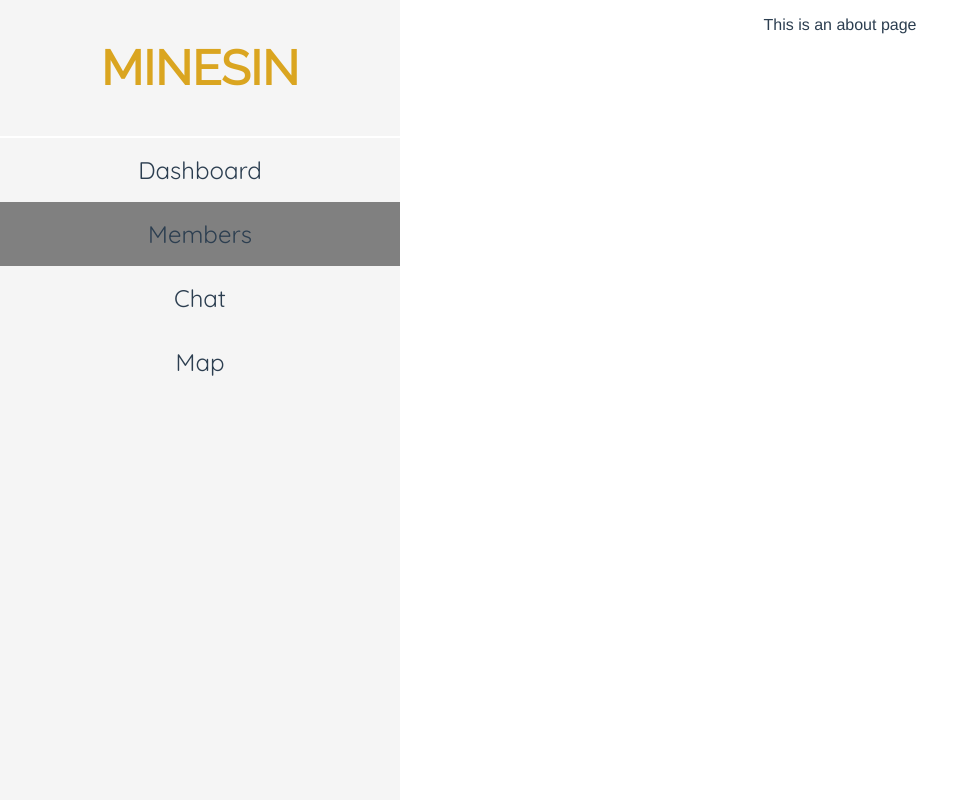
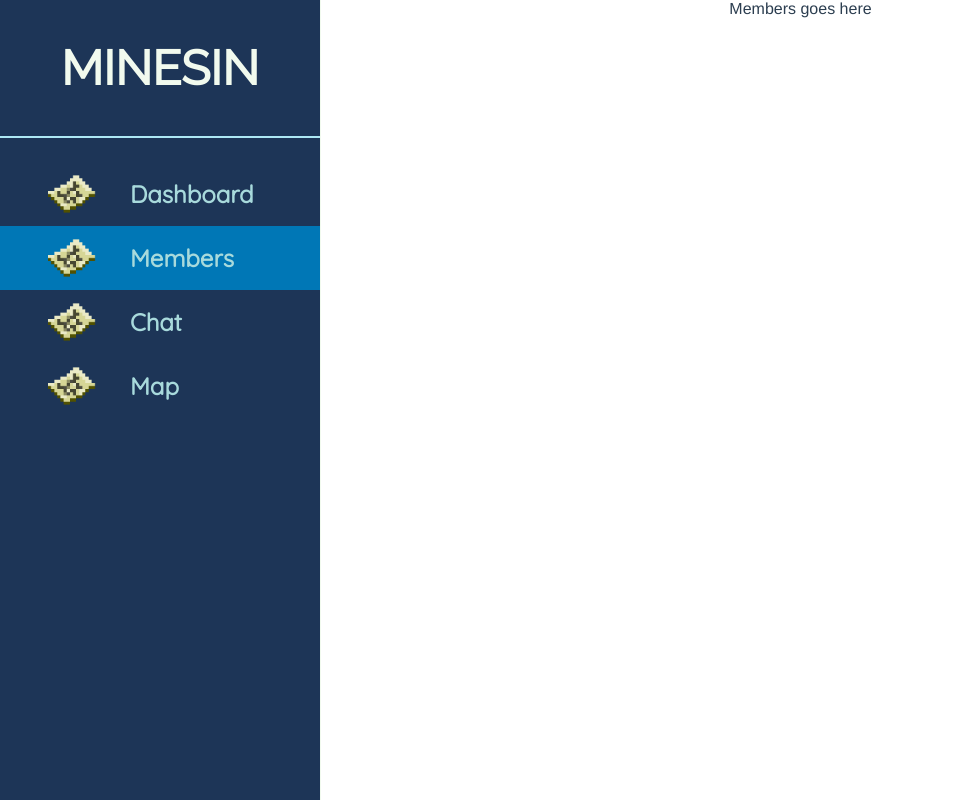
Before and after one commit to OmsinKrissada/minesin-interface, a Vue app: page /members in a window 1280 px wide. Shown: the whole page, without its empty margins (0-979 px from the left). Built offline with nearby package versions, Linux system fonts and the light colour scheme; no server answers.

Commit message:
designs nav bar

```diff
--- a/src/App.vue
+++ b/src/App.vue
@@ -56,6 +56,10 @@ export default class App extends Vue {
 	// font-size: 16px;
 }
 
+body::-webkit-scrollbar {
+	width: 0rem;
+}
+
 #app {
 	position: relative;
 	display: flex;
@@ -72,6 +76,6 @@ export default class App extends Vue {
 	// width: eval(100vw - 20rem);
 	// background-color: grey;
 	width: 100%;
-	margin: 1rem;
+	margin: 0rem;
 }
 </style>
--- a/src/components/NavBar.vue
+++ b/src/components/NavBar.vue
@@ -4,15 +4,19 @@
 			<router-link to="/">MINESIN</router-link>
 		</div>
 		<router-link class="link" to="/dashboard">
+			<img src="@/assets/map-icon.png" width="auto" height="50 rem" />
 			<p>Dashboard</p>
 		</router-link>
 		<router-link class="link" to="/members">
+			<img src="@/assets/map-icon.png" width="auto" height="50 rem" />
 			<p>Members</p>
 		</router-link>
 		<router-link class="link" to="/chat">
+			<img src="@/assets/map-icon.png" width="auto" height="50 rem" />
 			<p>Chat</p>
 		</router-link>
 		<router-link class="link" to="/map">
+			<img src="@/assets/map-icon.png" width="auto" height="50 rem" />
 			<p>Map</p>
 		</router-link>
 	</div>
@@ -32,30 +36,32 @@ export default class NavBar extends Vue { }
 <style scoped lang="scss">
 #nav {
 	// padding: 30px;
-	background-color: whitesmoke;
+	background-color: #1d3557;
 	position: relative;
 	height: 100vh;
 
 	display: flex;
-	flex: 0 0 25rem;
+	flex: 0 0 20rem;
 	flex-direction: column;
 	justify-content: flex-start;
 	align-items: center;
+	border-right: 1px solid #f1faee;
 
 	.logo {
 		padding-top: 2.5rem;
 		padding-bottom: 2.5rem;
+		margin-bottom: 1.5rem;
 		width: 100%;
 		// margin-bottom: 3rem;
 		text-align: center;
-		border-bottom: 2px solid white;
+		border-bottom: 2px solid #ade8f4;
 
 		a {
 			font-family: "Raleway";
 			font-size: 3rem;
 			font-weight: 1000;
 			text-decoration: none;
-			color: goldenrod;
+			color: #f1faee;
 		}
 	}
 
@@ -64,19 +70,25 @@ export default class NavBar extends Vue { }
 		height: 4rem;
 		width: 100%;
 		display: flex;
-		justify-content: center;
+		justify-content: flex-start;
 		align-items: center;
 
 		text-decoration: none;
 		// padding: 3rem;
 
+		img {
+			margin-left: 3rem;
+			margin-right: 2rem;
+		}
+
 		p {
 			font-family: "Quicksand", sans-serif;
 			font-size: 1.5rem;
-			color: #2c3e50;
+			font-weight: bold;
+			color: #a8dadc;
 		}
 		&.router-link-exact-active {
-			background-color: grey;
+			background-color: #0077b6;
 		}
 	}
 }
--- a/src/views/Dashboard.vue
+++ b/src/views/Dashboard.vue
@@ -1,7 +1,6 @@
 <template>
 	<div class="dashboard">
-		<img alt="Vue logo" src="../assets/logo.png" />
-		<HelloWorld msg="Welcome to Your Vue.js + TypeScript App" />
+		<h1>Main page goes here</h1>
 	</div>
 </template>
 
--- a/src/views/Members.vue
+++ b/src/views/Members.vue
@@ -1,6 +1,6 @@
 <template>
 	<div>
-		<p>This is an about page</p>
+		<p>Members goes here</p>
 	</div>
 </template>
 
```
Also changed, not shown: src/assets/map-icon.png (added).
